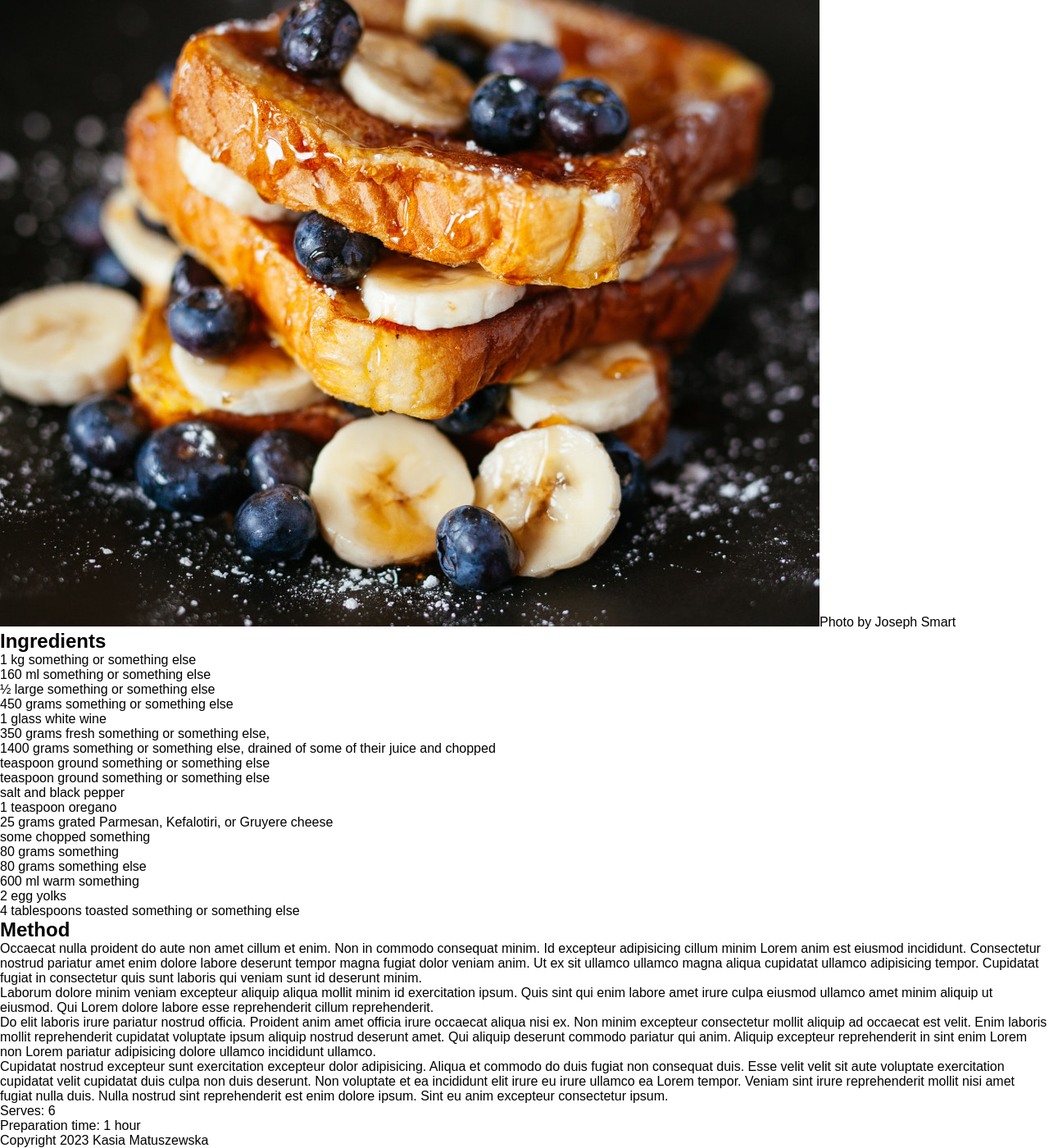
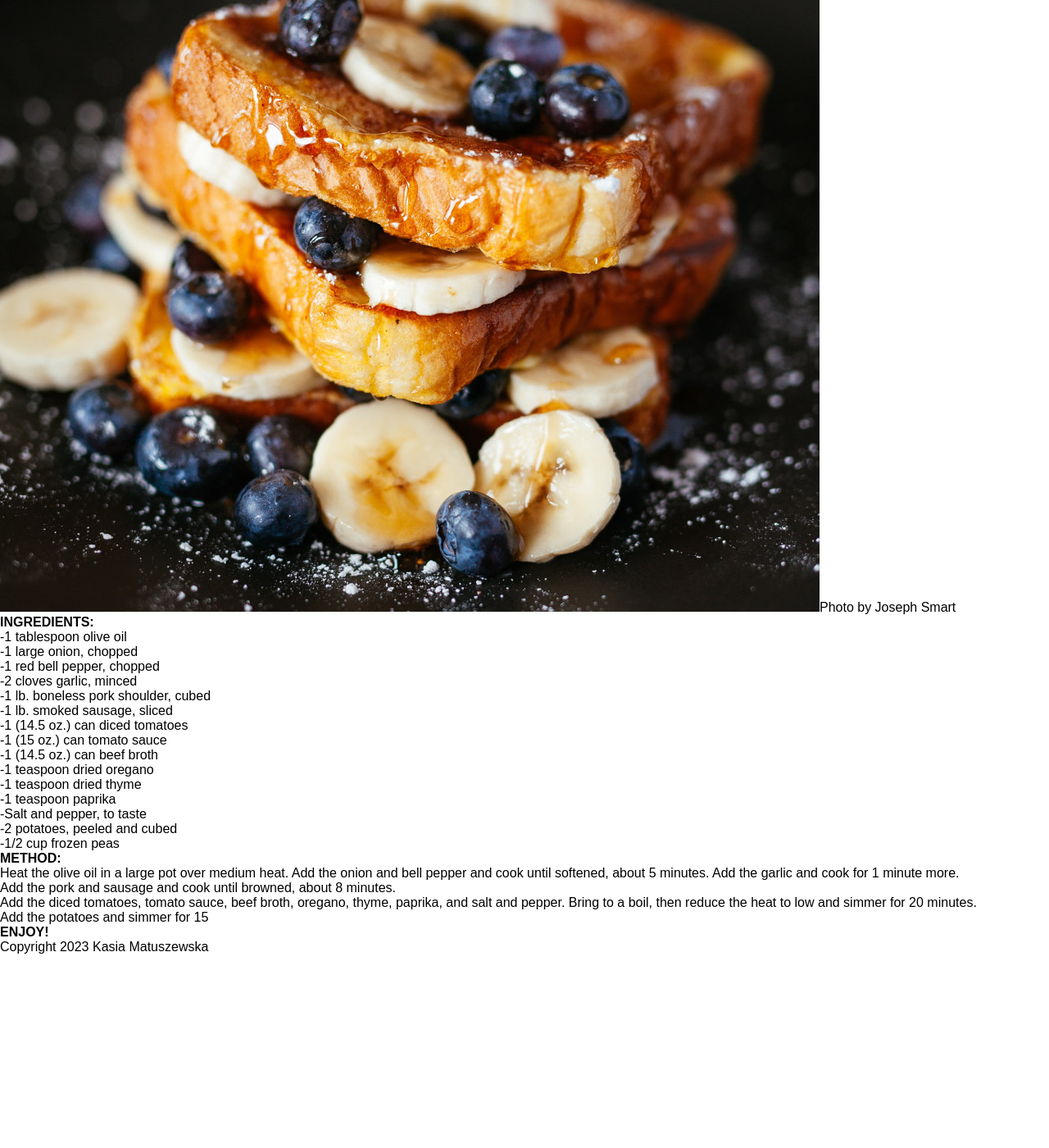
Before and after one commit to kasiamatuszewska/recipewebsite, a Jekyll site: the page built from _recipes/recipe1.md, in a window 1280 px wide and 1400 px high, scrolled down 209 px. Shown: the whole window at 82% size. Built offline with Jekyll 4.4.1, drawn with Linux system fonts in a browser that asks for light colours; after the commit the page ends 1373 px from its top, so only the background shows below that; some of the changed text lies outside the part shown.

Commit message:
Update Recipe “recipe1”

```diff
--- a/_recipes/recipe1.md
+++ b/_recipes/recipe1.md
@@ -1,46 +1,54 @@
 ---
+title: Bigos (Polish Hunter's Stew)
+date: 2022-10-19
+order: 1
 layout: recipe
-title: Some recipe
-date: 2022-10-19
 published: true
-order: 2
 ---
-Aute velit minim ad ut deserunt ipsum eiusmod. Laborum nisi ex qui exercitation elit dolor consectetur. Ullamco ex eiusmod ad dolor nisi adipisicing est esse. Veniam nostrud do laboris id est nulla qui nulla. Lorem velit nulla in tempor nisi laboris. Dolor culpa mollit elit anim minim Lorem.
+**A stew made from sauerkraut, onions, mushrooms, kielbasa, and other meats.**
 
 ![Delicious Plate of Toast, Blueberries and Bananas, covered in sticky maple syrup](../uploads/joseph-gonzalez-zcUgjyqEwe8-unsplash.jpg "Photo by Joseph Smart")
 
+**INGREDIENTS:**
 
-## Ingredients
+\-1 tablespoon olive oil
 
-- 1 kg something or something else
-- 160 ml something or something else
-- ½ large something or something else
-- 450 grams something or something else
-- 1 glass white wine
-- 350 grams fresh something or something else,
-- 1400 grams something or something else, drained of some of their juice and chopped
-- teaspoon ground something or something else
-- teaspoon ground something or something else
-- salt and black pepper
-- 1 teaspoon oregano
-- 25 grams grated Parmesan, Kefalotiri, or Gruyere cheese
-- some chopped something
-- 80 grams something
-- 80 grams something else
-- 600 ml warm something
-- 2 egg yolks
-- 4 tablespoons toasted something or something else
+\-1 large onion, chopped
 
+\-1 red bell pepper, chopped
 
-## Method
+\-2 cloves garlic, minced
 
-Occaecat nulla proident do aute non amet cillum et enim. Non in commodo consequat minim. Id excepteur adipisicing cillum minim Lorem anim est eiusmod incididunt. Consectetur nostrud pariatur amet enim dolore labore deserunt tempor magna fugiat dolor veniam anim. Ut ex sit ullamco ullamco magna aliqua cupidatat ullamco adipisicing tempor. Cupidatat fugiat in consectetur quis sunt laboris qui veniam sunt id deserunt minim.
+\-1 lb. boneless pork shoulder, cubed
 
-Laborum dolore minim veniam excepteur aliquip aliqua mollit minim id exercitation ipsum. Quis sint qui enim labore amet irure culpa eiusmod ullamco amet minim aliquip ut eiusmod. Qui Lorem dolore labore esse reprehenderit cillum reprehenderit.
+\-1 lb. smoked sausage, sliced
 
-Do elit laboris irure pariatur nostrud officia. Proident anim amet officia irure occaecat aliqua nisi ex. Non minim excepteur consectetur mollit aliquip ad occaecat est velit. Enim laboris mollit reprehenderit cupidatat voluptate ipsum aliquip nostrud deserunt amet. Qui aliquip deserunt commodo pariatur qui anim. Aliquip excepteur reprehenderit in sint enim Lorem non Lorem pariatur adipisicing dolore ullamco incididunt ullamco.
+\-1 (14.5 oz.) can diced tomatoes
 
-Cupidatat nostrud excepteur sunt exercitation excepteur dolor adipisicing. Aliqua et commodo do duis fugiat non consequat duis. Esse velit velit sit aute voluptate exercitation cupidatat velit cupidatat duis culpa non duis deserunt. Non voluptate et ea incididunt elit irure eu irure ullamco ea Lorem tempor. Veniam sint irure reprehenderit mollit nisi amet fugiat nulla duis. Nulla nostrud sint reprehenderit est enim dolore ipsum. Sint eu anim excepteur consectetur ipsum.
+\-1 (15 oz.) can tomato sauce
 
-- Serves: 6
-- Preparation time: 1 hour
+\-1 (14.5 oz.) can beef broth
+
+\-1 teaspoon dried oregano
+
+\-1 teaspoon dried thyme
+
+\-1 teaspoon paprika
+
+\-Salt and pepper, to taste
+
+\-2 potatoes, peeled and cubed
+
+\-1/2 cup frozen peas
+
+**METHOD:**
+
+1. Heat the olive oil in a large pot over medium heat. Add the onion and bell pepper and cook until softened, about 5 minutes. Add the garlic and cook for 1 minute more.
+
+2. Add the pork and sausage and cook until browned, about 8 minutes.
+
+3. Add the diced tomatoes, tomato sauce, beef broth, oregano, thyme, paprika, and salt and pepper. Bring to a boil, then reduce the heat to low and simmer for 20 minutes.
+
+4. Add the potatoes and simmer for 15
+
+**ENJOY!**
```
